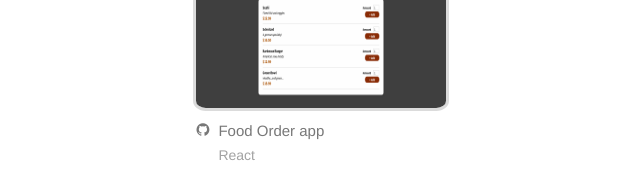
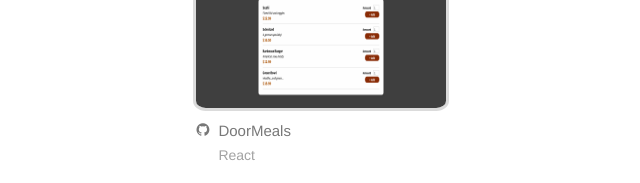
Before and after one commit to MilneS/MilneS.github.io, a React (Create React App) app: page / in a window 1280 px wide. Shown: the part 1040-1223 px from the top of the page, without its empty margins (464-1104 px from the left). Built offline with nearby package versions, Linux system fonts and the light colour scheme.

Commit message:
added link dorrmeals

```diff
--- a/src/comps/Projectsdata.js
+++ b/src/comps/Projectsdata.js
@@ -8,9 +8,9 @@ import yelpCamp from "./projectspics/yelpcamp.png";
 const ProjectsData = [
   {
     pic: foodOrder,
-    title: "Food Order app",
+    title: "DoorMeals",
     description: "React",
-    link: "https://github.com/MilneS/food-order-app",
+    link: "https://milnes.github.io/DoorMeals/",
     id: '1'
   },
   {
```
